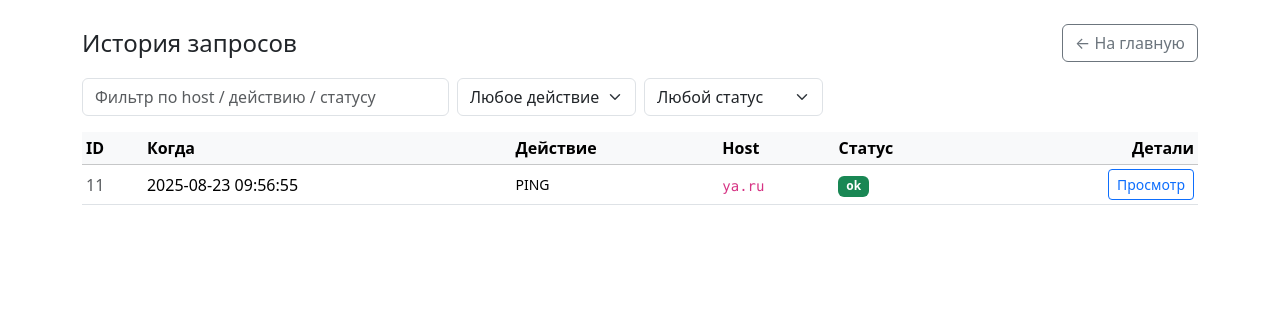
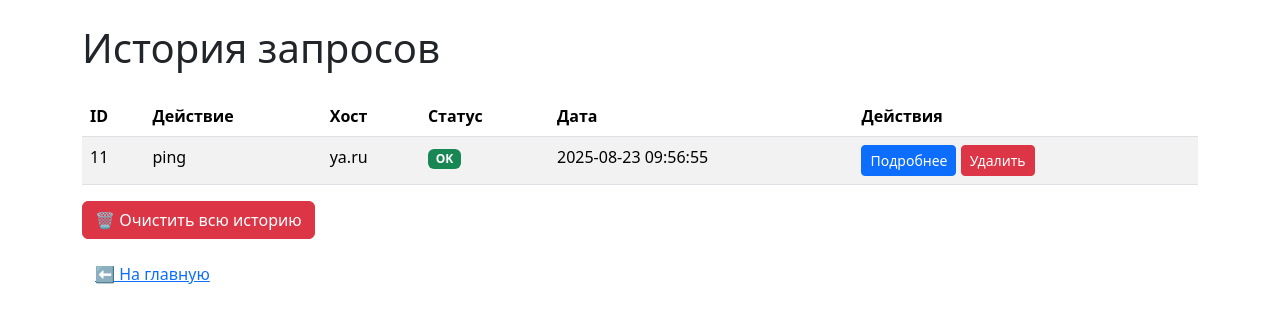
Before and after one commit to Latesch/Network-Tools, a Flask app: page /history in a window 1280 px wide. Shown: the top 323 px of the page. Run offline with Flask 3, Linux system fonts and the light colour scheme; data comes from the database, SQL or seed files in the repository; both versions use the stored data as it was after the commit.

Commit message:
Add del logs

```diff
--- a/app.py
+++ b/app.py
@@ -1,5 +1,5 @@
 from networktools import ping_host, traceroute_host
-from init_db import save_log
+from init_db import save_log, delete_log, delete_logs
 from flask import Flask, render_template, request, redirect, url_for, flash
 import sqlite3
 import ipaddress
@@ -50,22 +50,35 @@ def index():
 @app.route('/history', methods=['GET'])
 def history():
     conn = sqlite3.connect("nettools.db")
+    conn.row_factory = sqlite3.Row
     cur = conn.cursor()
-    cur.execute("SELECT id, timestamp, action, host, status FROM logs ORDER BY id DESC LIMIT 50")
-    rows = cur.fetchall()
+    cur.execute("SELECT * FROM logs ORDER BY timestamp DESC")
+    logs = cur.fetchall()
     conn.close()
-    return render_template("history.html", rows=rows)
+    return render_template("history.html", logs=logs)
 
 @app.route('/history_detail/<int:log_id>', methods=['GET'])
 def history_detail(log_id):
     conn = sqlite3.connect("nettools.db")
     conn.row_factory = sqlite3.Row
     cur = conn.cursor()
-    cur.execute("SELECT * FROM logs WHERE id = ?", (str(log_id)))
+    cur.execute("SELECT * FROM logs WHERE id = ?", (str(log_id),))
     row = cur.fetchone()
     conn.close()
 
     return render_template("history_detail.html", row=row)
 
+@app.route('/delete_history', methods=['POST'])
+def delete_history():
+    delete_logs()
+    flash("История логов очищена.")
+    return redirect(url_for("history"))
+
+@app.route('/del_log_history/<int:log_id>', methods=['POST'])
+def del_log_history(log_id):
+    delete_log(log_id)
+    flash("Лог был удален.")
+    return redirect(url_for("history"))
+
 if __name__ == '__main__':
     app.run(debug=True)
--- a/templates/history.html
+++ b/templates/history.html
@@ -2,108 +2,80 @@
 <html lang="ru">
   <head>
     <meta charset="utf-8">
-  <title>История запросов — Network Tools</title>
-  <meta name="viewport" content="width=device-width, initial-scale=1">
-  <!-- Bootstrap 5 -->
-  <link href="https://cdn.jsdelivr.net/npm/bootstrap@5.3.3/dist/css/bootstrap.min.css" rel="stylesheet">
+    <title>История запросов</title>
+    <link href="https://cdn.jsdelivr.net/npm/bootstrap@5.3.2/dist/css/bootstrap.min.css" rel="stylesheet">
   </head>
   <body class="container py-4">
 
-  <div class="d-flex align-items-center justify-content-between mb-3">
-    <h1 class="h4 mb-0">История запросов</h1>
-    <a class="btn btn-outline-secondary" href="{{ url_for('index') }}">← На главную</a>
+    <h1 class="mb-4">История запросов</h1>
+
+    {% with messages = get_flashed_messages(with_categories=true) %}
+      {% if messages %}
+        {% for category, message in messages %}
+          <div class="alert alert-{{ category }} alert-dismissible fade show" role="alert">
+            {{ message }}
+            <button type="button" class="btn-close" data-bs-dismiss="alert"></button>
           </div>
+        {% endfor %}
+      {% endif %}
+    {% endwith %}
 
-  <!-- Панель фильтрации (клиентская) -->
-  <div class="row g-2 mb-3">
-    <div class="col-12 col-sm-6 col-lg-4">
-      <input id="searchInput" type="search" class="form-control" placeholder="Фильтр по host / действию / статусу">
-    </div>
-    <div class="col-6 col-sm-3 col-lg-2">
-      <select id="actionFilter" class="form-select">
-        <option value="">Любое действие</option>
-        <option value="ping">Ping</option>
-        <option value="traceroute">Traceroute</option>
-      </select>
-    </div>
-    <div class="col-6 col-sm-3 col-lg-2">
-      <select id="statusFilter" class="form-select">
-        <option value="">Любой статус</option>
-        <option value="ok">ok</option>
-        <option value="warn">warn</option>
-        <option value="error">error</option>
-      </select>
-    </div>
-  </div>
-
-  {% if rows and rows|length %}
-    <div class="table-responsive">
-      <table class="table table-sm align-middle" id="historyTable">
-        <thead class="table-light">
+    {% if logs %}
+      <table class="table table-striped table-hover">
+        <thead>
           <tr>
-            <th scope="col">ID</th>
-            <th scope="col">Когда</th>
-            <th scope="col">Действие</th>
-            <th scope="col">Host</th>
-            <th scope="col">Статус</th>
-            <th scope="col" class="text-end">Детали</th>
+            <th>ID</th>
+            <th>Действие</th>
+            <th>Хост</th>
+            <th>Статус</th>
+            <th>Дата</th>
+            <th>Действия</th>
           </tr>
         </thead>
         <tbody>
-          {% for id, ts, action, host, status in rows %}
-            {% set badge =
-              'success' if status=='ok'
-              else 'warning' if status=='warn'
-              else 'danger' if status=='error'
-              else 'secondary'
-            %}
+          {% for log in logs %}
             <tr>
-              <td class="text-muted">{{ id }}</td>
-              <td>{{ ts }}</td>
-              <td class="text-uppercase small">{{ action }}</td>
-              <td><code>{{ host }}</code></td>
+              <td>{{ log.id }}</td>
+              <td>{{ log.action }}</td>
+              <td>{{ log.host }}</td>
               <td>
-                <span class="badge bg-{{ badge }}">{{ status }}</span>
+                {% if log.status == "ok" %}
+                  <span class="badge bg-success">OK</span>
+                {% elif log.status == "warn" %}
+                  <span class="badge bg-warning text-dark">WARN</span>
+                {% elif log.status == "error" %}
+                  <span class="badge bg-danger">ERROR</span>
+                {% else %}
+                  <span class="badge bg-secondary">{{ log.status }}</span>
+                {% endif %}
               </td>
-              <td class="text-end">
-                <a class="btn btn-sm btn-outline-primary" href="{{ url_for('history_detail', log_id=id) }}">
-                  Просмотр
+              <td>{{ log.timestamp }}</td>
+              <td>
+                <a href="{{ url_for('history_detail', log_id=log.id) }}" class="btn btn-sm btn-primary">
+                  Подробнее
                 </a>
+                <form method="post" action="{{ url_for('del_log_history', log_id=log.id) }}" style="display:inline;">
+                  <button type="submit" class="btn btn-sm btn-danger">
+                    Удалить
+                  </button>
+                </form>
               </td>
             </tr>
           {% endfor %}
         </tbody>
       </table>
-    </div>
+
+      <form method="post" action="{{ url_for('delete_history') }}">
+        <button type="submit" class="btn btn-danger">
+          🗑 Очистить всю историю
+        </button>
+      </form>
     {% else %}
-    <div class="alert alert-info">Записей пока нет.</div>
+      <div class="alert alert-info">История пуста</div>
     {% endif %}
 
-  <!-- Небольшой JS для клиентской фильтрации -->
-  <script>
-    const q = document.getElementById('searchInput');
-    const af = document.getElementById('actionFilter');
-    const sf = document.getElementById('statusFilter');
-    const rows = () => Array.from(document.querySelectorAll('#historyTable tbody tr'));
+    <a href="{{ url_for('index') }}" class="btn btn-link mt-3">⬅ На главную</a>
 
-    function matches(row, text, action, status) {
-      const t = row.innerText.toLowerCase();
-      const okText = !text || t.includes(text);
-      const okAction = !action || t.includes(action);
-      const okStatus = !status || t.includes(status);
-      return okText && okAction && okStatus;
-    }
-
-    function applyFilters() {
-      const text = (q.value || '').toLowerCase().trim();
-      const action = (af.value || '').toLowerCase().trim();
-      const status = (sf.value || '').toLowerCase().trim();
-      rows().forEach(r => r.style.display = matches(r, text, action, status) ? '' : 'none');
-    }
-
-    q.addEventListener('input', applyFilters);
-    af.addEventListener('change', applyFilters);
-    sf.addEventListener('change', applyFilters);
-  </script>
+    <script src="https://cdn.jsdelivr.net/npm/bootstrap@5.3.2/dist/js/bootstrap.bundle.min.js"></script>
   </body>
 </html>
```
Also changed, not shown: init_db.py (+33 -0 lines), history.db (deleted), nettools.db, 1 other file. Lines whose indentation alone changed are shown as unchanged.
